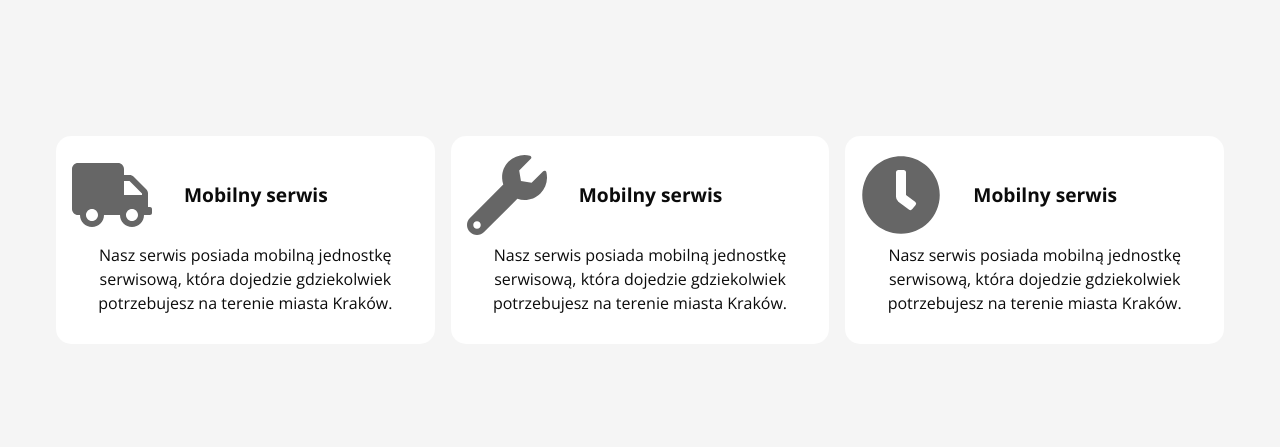
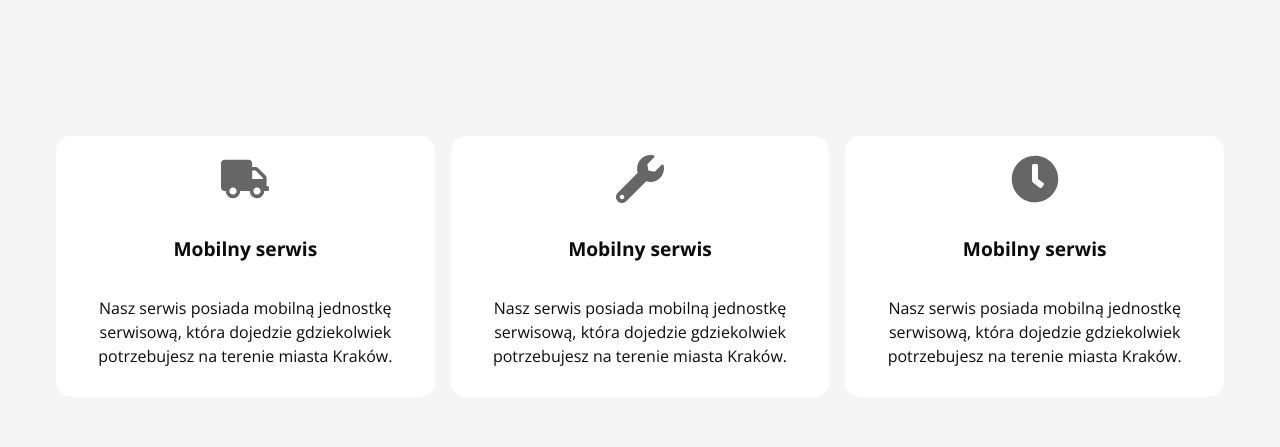
Before and after one commit to KM-WebDev/template-bike, a Next.js app: page / in a window 1280 px wide. Shown: the part 1600-2047 px from the top of the page. Built offline with nearby package versions, Linux system fonts and the light colour scheme.

Commit message:
Send current Highlight's Elements to be fixed.

```diff
--- a/src/components/Highlight/Highlight.module.scss
+++ b/src/components/Highlight/Highlight.module.scss
@@ -9,9 +9,9 @@
 .element {
     background-color: colors.$bg-light;
 
-    svg {
-        color: #666666;
-        width: 5rem;
-        height: 5rem;
-    }
+    // svg {
+    //     color: #666666;
+    //     width: 5rem;
+    //     height: 5rem;
+    // }
 }
--- a/src/components/Highlight/Highlight.server.tsx
+++ b/src/components/Highlight/Highlight.server.tsx
@@ -126,18 +126,18 @@ function Element({ children, title, content }: ElementProps) {
     return (
         <div
             className={cn(
-                "flex flex-col items-center gap-8 rounded-[15px] sm:px-4 px-12 pt-[1.2rem] pb-[1.8rem] sm:gap-2",
+                "flex flex-col items-center md:gap-8 gap-2 rounded-[15px] px-12 pt-[1.2rem] pb-[1.8rem] sm:gap-2 sm:px-4",
                 styles.element
             )}
         >
-            <div className="flex sm:flex-row flex-col w-full items-center gap-8">
-                <div>{children}</div>
+            <div className="flex w-full flex-row items-end gap-8 md:flex-col md:items-center">
+                <div className="text-[#666666] text-5xl">{children}</div>
 
-                <p className="mt-[0.6rem] mb-[0.6rem] text-[1.2rem] font-bold">
+                <p className="text-[1.2rem] font-bold">
                     {title}
                 </p>
             </div>
-            <p className="flex sm:text-center">{content}</p>
+            <p className="flex md:text-center">{content}</p>
         </div>
     );
 }
```
